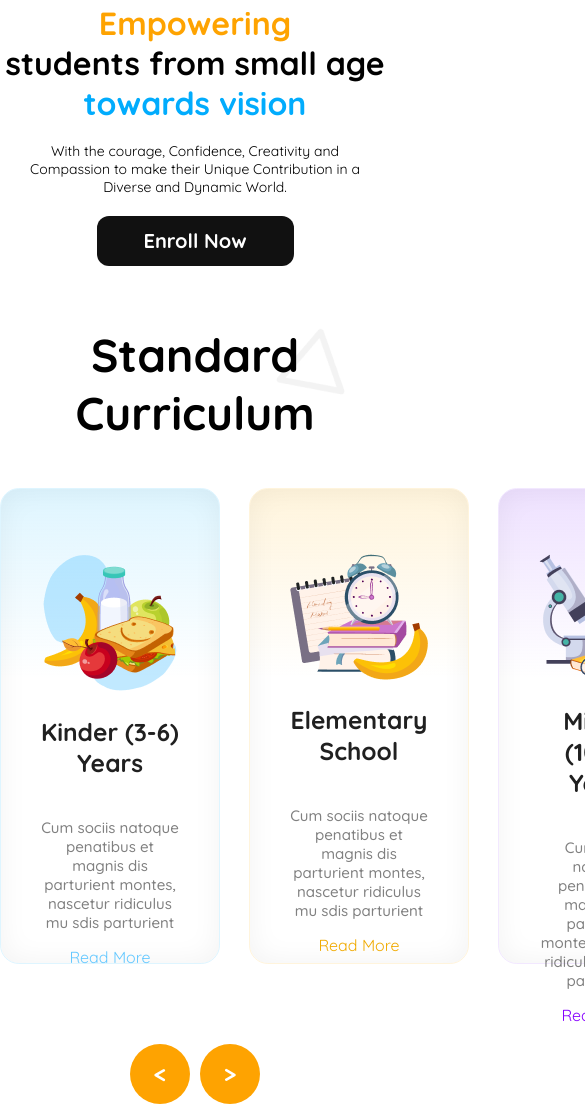
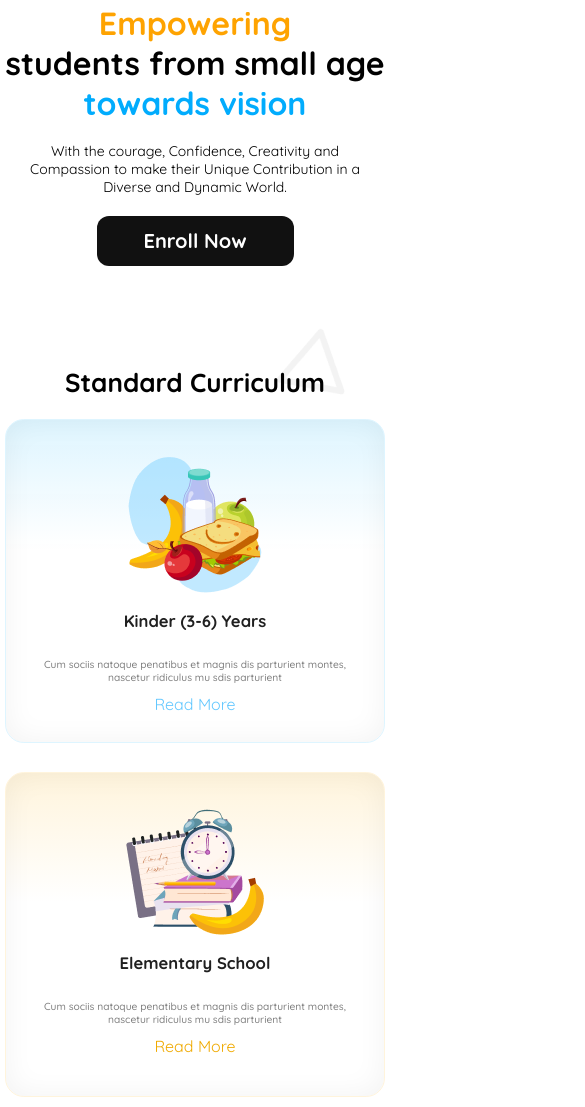
Before and after one commit to istiakiraz/School-Am-B11-2, a plain HTML site: page index.html in a window 390 px wide. Shown: the part 642-1749 px from the top of the page, 585 px wide, since content can reach past the window. Drawn offline with Linux system fonts and the light colour scheme.

Commit message:
edited a media screen

```diff
--- a/styles/style.css
+++ b/styles/style.css
@@ -362,5 +362,34 @@
             align-items: center;
         }
 
+        /* Standard Curriculum section */
+
+        .bg-img{
+            border-bottom: none;
+        }
+        .Standard-h{
+            margin-top: 40px;
+            margin-bottom: 20px;
+            font-size: 26px;
+        }
+        .Standard-section-box{
+            flex-direction: column;
+            align-items: center;
+        }
+        .Standard-btn-section{
+            display: none;
+        }
+
+        .Standard-box-1, .Standard-box-2, .Standard-box-3 {
+            padding: 36px 28px 36px 28px;
+            width: 380px;
+            height: 324.47px;
+        }
+        .Standard-box-h{
+            font-size: 16.6px;
+        }
+        .Standard-box-p{
+            font-size: 10.22px;
+        }
 
     }
```
